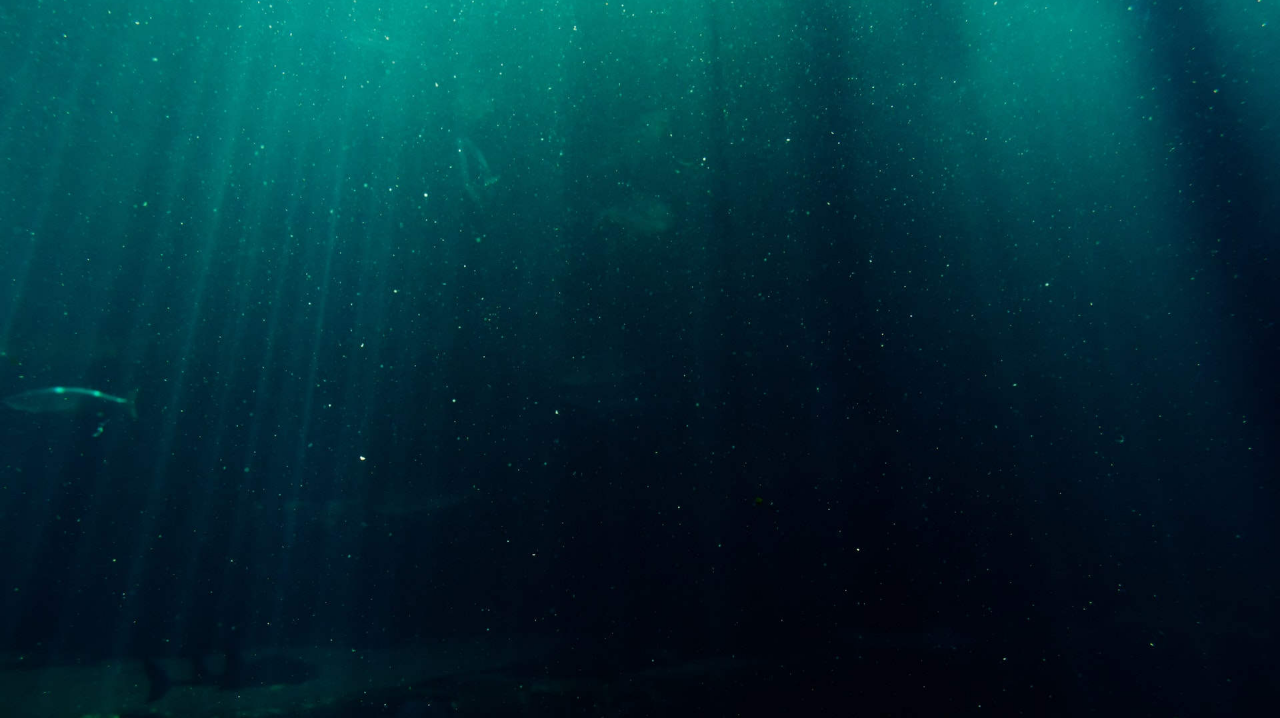
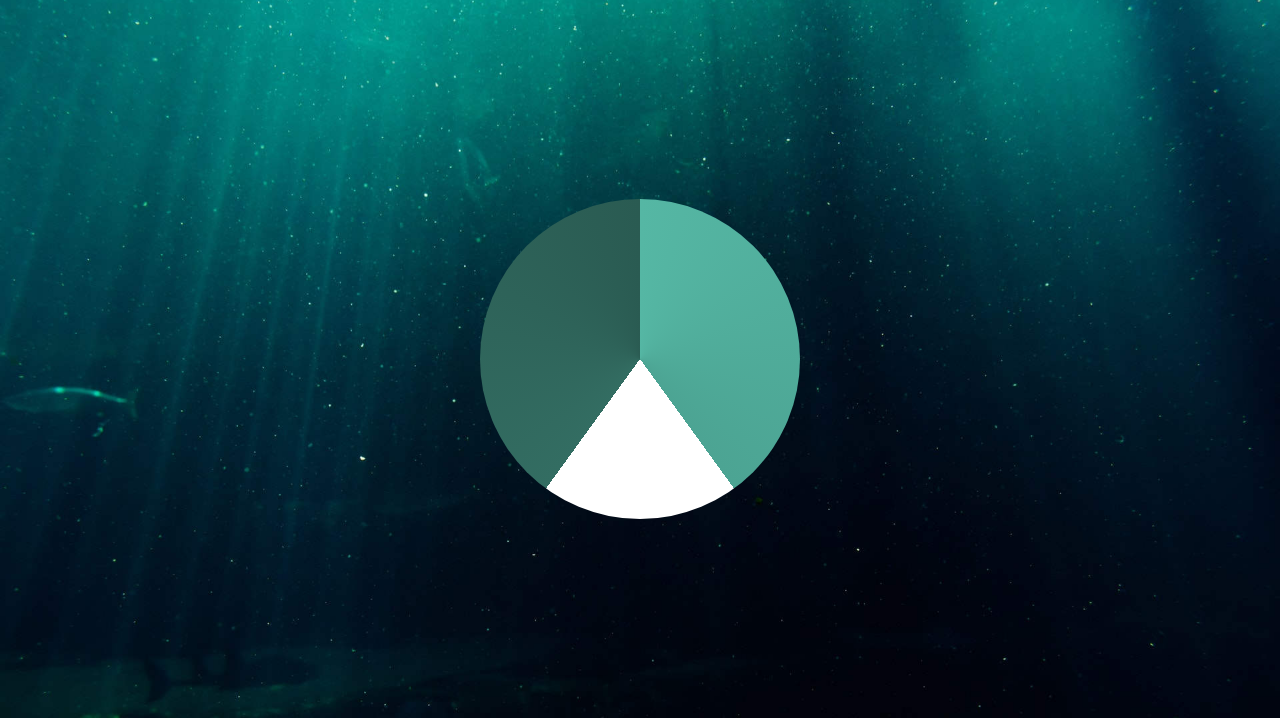
Before and after one commit to webQbe/js_breathe_relax, a plain HTML site: page index.html in a window 1280 px wide. Shown: the part 82-800 px from the top of the page. Drawn offline with Linux system fonts and the light colour scheme.

Commit message:
Styled gradient circle

```diff
--- a/style.css
+++ b/style.css
@@ -28,3 +28,30 @@ body{
     transform: scale(1);
 
 }
+
+/* Style Gradient Circle */
+.gradient-circle{
+    background: conic-gradient(
+          /* background: conic-gradient(...)
+            applies a gradient that radiates from the center of the circle outward,
+            following the angles around the circle in a clockwise direction. */
+
+        #55b7a4 0%, /* Starts with a teal-green color at the top (0%). */
+        #4ca493 40%, /* Gradually shifts to a slightly darker green at 40%. */
+        #fff 40%, /* Changes abruptly to white at 40%. */
+        #fff 60%, /* Keeps the white section until 60%. */
+        #336d62 60%, /* At 60%, it shifts to a dark green. */
+        #2a5b52 100% /* Ends with an even darker green at 100%. */
+    );
+
+    /* This styling gives the circle a layered,
+       radial look with distinct color segments,
+       making it visually appear as though it has bands or
+       sections radiating out from the center. */
+
+    height: 320px; width: 320px;/* Larger than Solid Circle */
+    position: absolute;
+    top: -10px; left: -10px;  z-index: -2;   /* Move it directly behind Solid Circle */
+    border-radius: 50%; /* Make it a Circle */
+
+}
```
